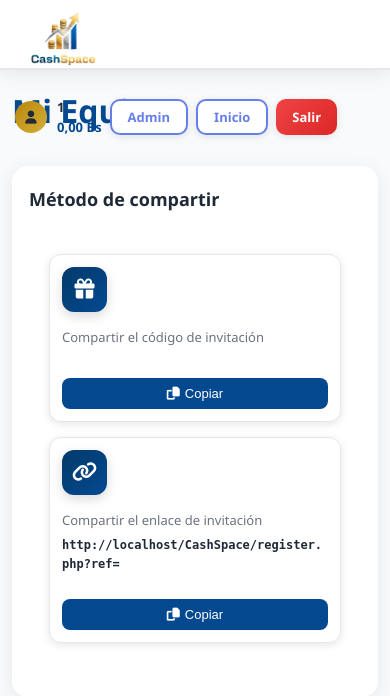
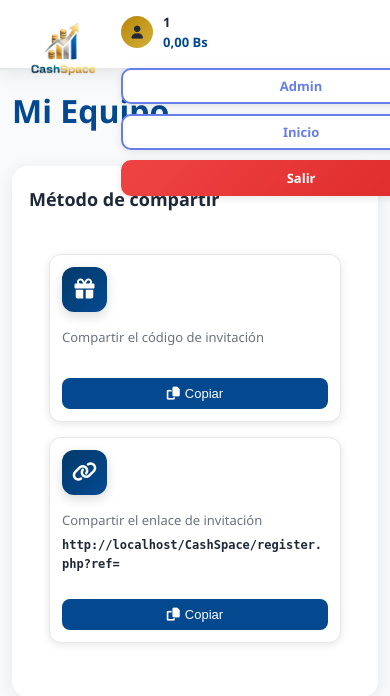
Before and after one commit to chavitodel8/CashSpacee, a PHP site: page /CashSpace/equipo.php in a window 390 px wide. Shown: the top 696 px of the page. Run offline with PHP 8.4, Linux system fonts and the light colour scheme; the visitor is signed in with stand-in values (Sample User, id 1); data comes from the database, SQL or seed files in the repository; data that the repository does not hold is empty.

Commit message:
Update equipo.php

```diff
--- a/equipo.php
+++ b/equipo.php
@@ -357,6 +357,37 @@ closeConnection($conn);
 
         /* Responsive para Equipo */
         @media (max-width: 768px) {
+            /* Corregir navbar en móviles */
+            .navbar-user {
+                flex-direction: column;
+                align-items: flex-start;
+                gap: 10px;
+                width: 100%;
+                margin-top: 10px;
+            }
+
+            .navbar-user .user-info {
+                width: 100%;
+                margin-bottom: 5px;
+            }
+
+            .navbar-user .btn {
+                width: 100%;
+                text-align: center;
+                margin: 0;
+            }
+
+            .navbar-content {
+                flex-direction: column;
+                align-items: flex-start;
+                padding: 10px 15px;
+            }
+
+            .navbar {
+                height: auto;
+                min-height: 70px;
+            }
+
             .share-card {
                 flex-direction: column;
                 align-items: flex-start;
```
